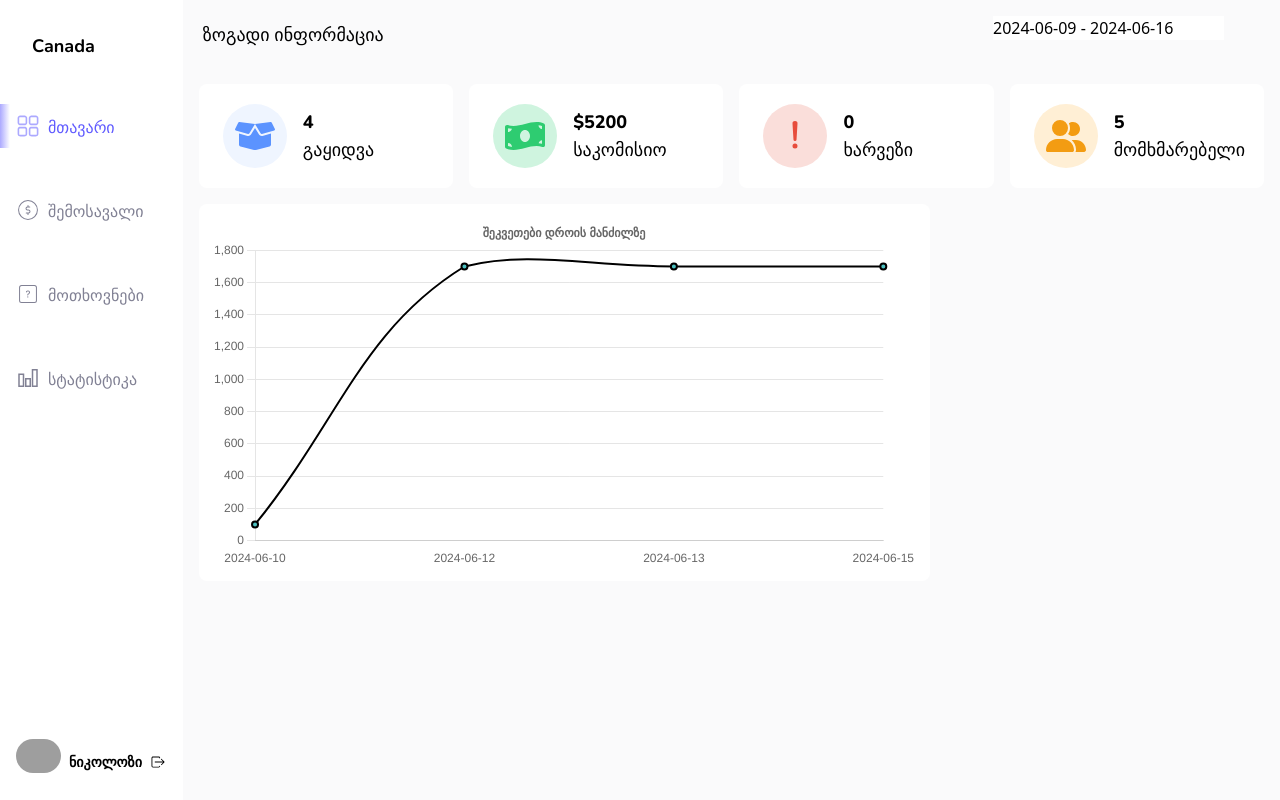
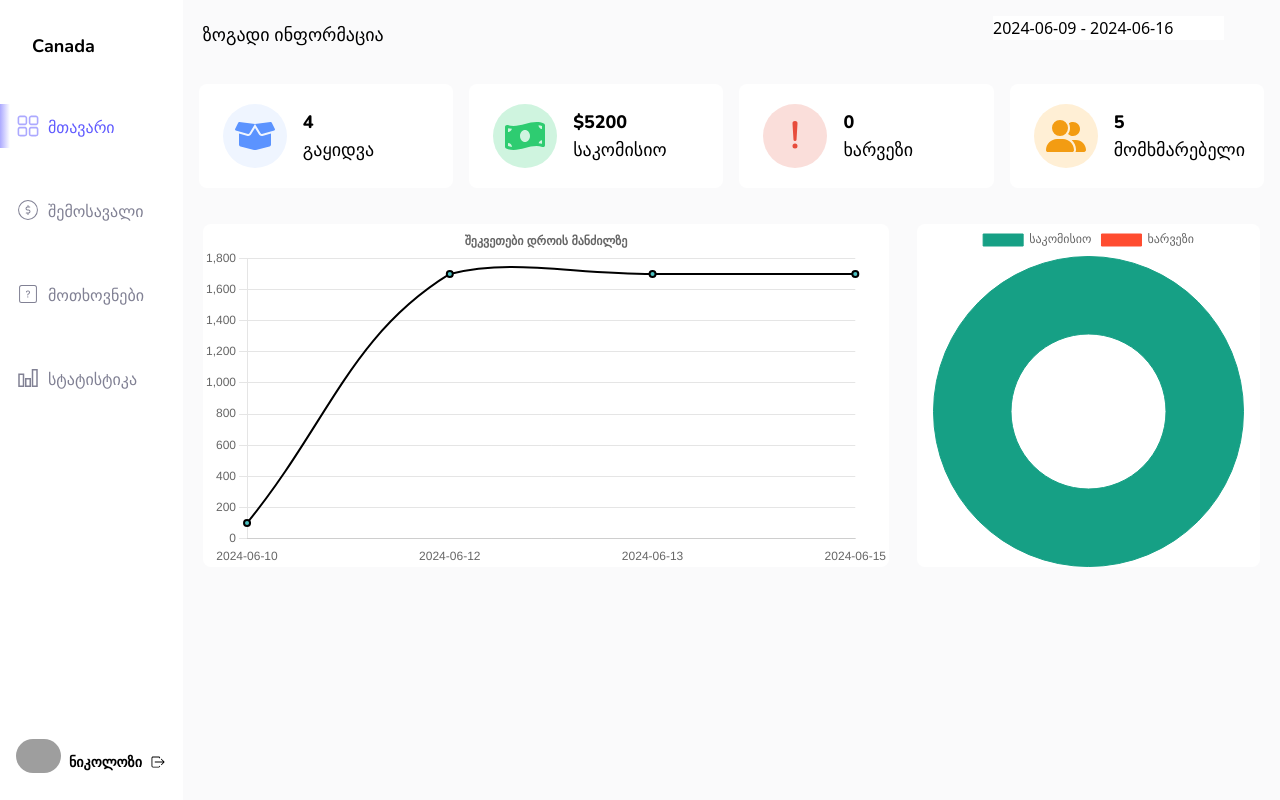
Before and after one commit to nikachello/accountant, a React (Vite) app: page / in a window 1280 px wide. Built offline with nearby package versions, Linux system fonts and the light colour scheme; grey boxes are pictures that could not be loaded; a web font is replaced by a local one.

Commit message:
added comission doughnut

```diff
--- /dev/null
+++ b/src/components/IncomeDoughtnut.tsx
@@ -0,0 +1,64 @@
+import React, { useState } from "react";
+import { Doughnut } from "react-chartjs-2";
+import { ChartData, ChartOptions } from "chart.js";
+import "chart.js/auto";
+import storeDatabase from "../data/MockData";
+import { sellerExpensesUSD, sellerTotalUSD } from "../utils/dataUtils";
+
+const IncomeDoughtnut = ({
+  startDate,
+  endDate,
+}: {
+  startDate: Date | null;
+  endDate: Date | null;
+}) => {
+  const [doughnutData, setDoughnutData] =
+    useState<ChartData<"doughnut"> | null>(null);
+
+  const soldUSD = sellerTotalUSD(storeDatabase.userID, startDate, endDate);
+  const expensesUSD = sellerExpensesUSD(
+    storeDatabase.userID,
+    startDate,
+    endDate
+  );
+  const profitSeller = soldUSD - expensesUSD;
+
+  let data = [
+    {
+      label: "საკომისიო",
+      value: profitSeller,
+      color: "rgba(22, 160, 133, 1)",
+      cutout: "50%",
+    },
+    {
+      label: "ხარვეზი",
+      value: expensesUSD,
+      color: "rgba(255, 76, 48, 1)",
+      cutout: "50%",
+    },
+  ];
+
+  const options: any = {
+    plugins: {
+      responsive: true,
+    },
+    cutout: data.map((item) => item.cutout),
+  };
+
+  const finalData = {
+    labels: data.map((item) => item.label),
+    datasets: [
+      {
+        data: data.map((item) => Math.round(item.value)),
+        backgroundColor: data.map((item) => item.color),
+        borderColor: data.map((item) => item.color),
+        borderWidth: 1,
+        dataVisibility: new Array(data.length).fill(true),
+      },
+    ],
+  };
+
+  return <Doughnut data={finalData} options={options} />;
+};
+
+export default IncomeDoughtnut;
--- a/src/pages/HomePage.tsx
+++ b/src/pages/HomePage.tsx
@@ -3,6 +3,7 @@ import Sidebar from "../components/sidebar/Sidebar";
 import DatePickerCustom from "../components/DatePicker";
 import { useEffect, useState } from "react";
 import OrdersChart from "../components/OrdersChart";
+import IncomeDoughtnut from "../components/IncomeDoughtnut";
 
 function Home() {
   const [startDate, setStartDate] = useState<Date | null>(null);
@@ -45,8 +46,13 @@ function Home() {
           endDate={endDate}
           onChange={onChange}
         />
-        <div className="w-2/3 bg-white ml-4 p-3 rounded-lg">
-          <OrdersChart startDate={startDate} endDate={endDate} />
+        <div className="flex gap-7 p-5">
+          <div className="w-2/3 bg-white rounded-lg">
+            <OrdersChart startDate={startDate} endDate={endDate} />
+          </div>
+          <div className="w-1/3 bg-white rounded-lg">
+            <IncomeDoughtnut startDate={startDate} endDate={endDate} />
+          </div>
         </div>
       </div>
     </div>
```
